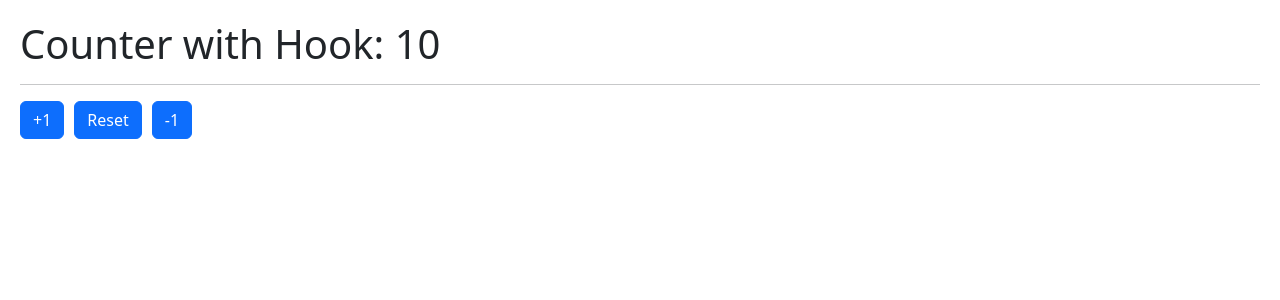
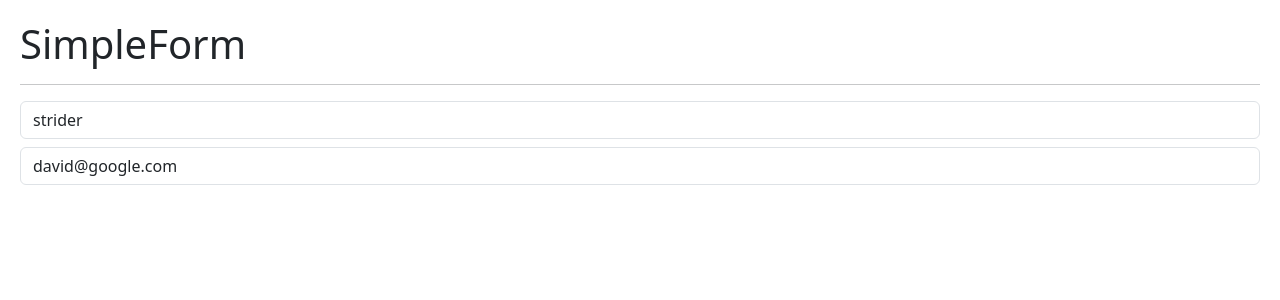
Before and after one commit to Davidcastel26/HooksReact, a React (Vite) app in the folder hook-app/: page / in a window 1280 px wide. Shown: the top 300 px of the page. Built offline with nearby package versions, Linux system fonts and the light colour scheme.

Commit message:
working in the simpleForm component

```diff
--- a/hook-app/src/02-useEffect/SimpleForm.jsx
+++ b/hook-app/src/02-useEffect/SimpleForm.jsx
@@ -1,8 +1,45 @@
+import { useState } from "react"
+
+const infoForm = {
+    username: 'strider',
+    email: 'david@google.com'
+}
 
 export default function SimpleForm() {
+
+    const [formState, setFormState] = useState(infoForm)
+
+    const { username, email } = formState;
+
+    const onInputChange = ( {target} ) => {
+        // console.log(event.target.name);
+        const { name, value} = target;
+        setFormState({...formState, [ name ]: value})
+    }
+
+
+
   return (
     <>
         <h1> SimpleForm </h1>
+        <hr />
+
+        <input
+            type="text"
+            className="form-control"
+            placeholder="Username"
+            name="username"
+            value={ username }
+            onChange={ onInputChange }
+        />
+        <input
+            type="text"
+            className="form-control mt-2"
+            placeholder="david@google.com"
+            name="email"
+            value={ email }
+            onChange={ onInputChange }
+        />
     </>
   )
 }
--- a/hook-app/src/main.jsx
+++ b/hook-app/src/main.jsx
@@ -4,10 +4,11 @@ import ReactDOM from 'react-dom/client'
 
 import './index.css'
 // import CounterApp from './01-useState/CounterApp'
-import { CounterWithCustomHook } from './01-useState/CounterWithCustomHook'
+// import { CounterWithCustomHook } from './01-useState/CounterWithCustomHook'
+import SimpleForm from './02-useEffect/SimpleForm'
 
 ReactDOM.createRoot(document.getElementById('root')).render(
   <React.StrictMode>
-    <CounterWithCustomHook />
+    <SimpleForm />
   </React.StrictMode>,
 )
```
